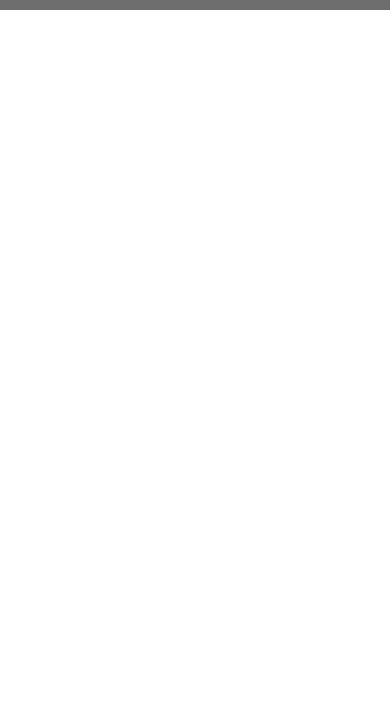
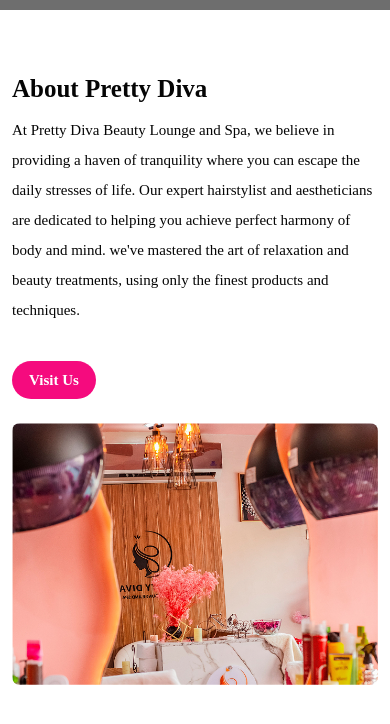
Before and after one commit to Namibra-Devs/lounge-spa-website, a plain HTML site: page index.html in a window 390 px wide. Shown: the part 1711-2435 px from the top of the page. Before the commit the page ends 1721 px from the top, so only its background shows below. Drawn offline with nearby package versions, Linux system fonts and the light colour scheme; grey boxes are pictures that could not be loaded.

```diff
--- a/assets/css/styles.css
+++ b/assets/css/styles.css
@@ -8,13 +8,12 @@
 }
 
 body {
-    font-family: 'Noto Serif JP', serif;
-
+  font-family: "Noto Serif JP", serif;
 }
 
 /* Header Section------ */
 .header-section {
-    background: url('/assets/images/spa-home.jpg') no-repeat center center/cover;
+  background: url("/assets/images/spa-home.jpg") no-repeat center center/cover;
   height: 100vh;
   display: flex;
   align-items: center;
@@ -68,9 +67,8 @@
   font-size: 1.2rem;
   line-height: 24px;
   font-weight: 400;
-background-color: #FFFFFF;
+  background-color: #ffffff;
   transition: 0.3s ease;
-
 }
 
 .book-now:hover {
@@ -90,7 +88,6 @@
 
   .book-now {
     font-size: 1rem;
-
   }
 }
 
@@ -129,7 +126,6 @@
   display: flex;
   align-items: center;
   justify-content: center;
-
 }
 
 .image-container {
@@ -182,7 +178,6 @@
   .image-wrapper {
     flex-direction: column;
     align-items: center;
-
   }
 
   .image-container {
@@ -214,7 +209,8 @@
 
 /* Background Section */
 .bg-section {
-    background: url('/assets/images/background1.jpg') no-repeat center center/cover;
+  background: url("/assets/images/background1.jpg") no-repeat center
+    center/cover;
   height: 70vh;
   display: flex;
   align-items: center;
@@ -222,16 +218,14 @@
   text-align: center;
   color: #ffffff;
   position: relative;
-
 }
 
-.bg-sect{
+.bg-sect {
   z-index: 1;
   width: 50%;
 }
 /* Text Styling */
 .bg-section h2 {
-
   height: 160;
   text-align: center;
   font-weight: 900;
@@ -239,22 +233,108 @@
   line-height: 67.2px;
   letter-spacing: 0%;
   text-align: center;
-color: #FFFFFF;
-
+  color: #ffffff;
 }
 
 /* Mobile View */
-@media (max-width: 768px) {
+@media (max-width: 968px) {
   .bg-section {
-        height: 50vh; /* Reduce height on mobile */
-
+    height: 50vh;
   }
-.bg-sect{
+  .bg-sect {
     width: 90%;
-
   }
   .bg-section h2 {
-        font-size: 1.4rem; /* Reduce font size */
+    font-size: 1.4rem;
     line-height: normal;
   }
 }
+/* About Section--- */
+.visit-section {
+  padding: 60px 0;
+}
+.visit-section h2 {
+  width: 636.5;
+  height: 44.49775314331055;
+  font-weight: 600;
+  font-size: 40px;
+  line-height: 37px;
+  letter-spacing: 0%;
+
+  color: #050505;
+}
+.visit-section p {
+  width: 617.796875;
+  height: 473.71484375;
+  font-family: Noto Serif JP;
+  font-weight: 300;
+  font-size: 24px;
+  line-height: 34px;
+  letter-spacing: 0%;
+  color: #050505;
+}
+.visit-img {
+  width: 100%;
+  border-radius: 8px;
+}
+
+.visit-link {
+  display: inline-block;
+  margin-top: 20px;
+  width: 186;
+  height: 70;
+  gap: 10px;
+  border-radius: 45px;
+  padding-top: 20px;
+  padding-right: 36px;
+  padding-bottom: 20px;
+  padding-left: 36px;
+  background-color: #f50b7e;
+  color: #ffffff;
+  font-family: Noto Serif JP;
+  font-weight: 700;
+  font-size: 25px;
+  line-height: 30px;
+  letter-spacing: 9%;
+
+  text-decoration: none;
+  transition: 0.3s ease;
+}
+
+.visit-link:hover {
+  background-color: #ffffff;
+  border: 1px solid #f50b7e;
+  color: #050505;
+}
+
+/* Mobile View */
+@media (max-width: 968px) {
+  .visit-section h2 {
+    font-weight: 600;
+    font-size: 25px;
+    line-height: 37px;
+    letter-spacing: 0%;
+  }
+  .visit-section p {
+    font-weight: 300;
+    font-size: 15px;
+    line-height: 30px;
+    letter-spacing: 0%;
+  }
+  .visit-link{
+    width: 104;
+height: 38;
+gap: 10px;
+border-radius: 24px;
+padding-top: 10px;
+padding-right: 17px;
+padding-bottom: 10px;
+padding-left: 17px;
+font-family: Noto Serif JP;
+font-weight: 600;
+font-size: 15px;
+line-height: 18px;
+letter-spacing: 0%;
+
+  }
+}
--- a/index.html
+++ b/index.html
@@ -49,32 +49,72 @@
         <div class="col-lg-4 text-center text-lg-start">
           <h4>Top Picks</h4>
           <h2>Featured Collection</h2>
-          <p>You can choose other collections from our beauty lounge and spa.</p>
+          <p>
+            You can choose other collections from our beauty lounge and spa.
+          </p>
         </div>
 
         <!-- Right: Images with different heights -->
-      <div class="col-lg-8 d-flex justify-content-center justify-content-lg-end position-relative image-wrapper">
+        <div
+          class="col-lg-8 d-flex justify-content-center justify-content-lg-end position-relative image-wrapper"
+        >
           <div class="image-container">
-              <img src="/assets/images/image1.png" class="img-fluid img-1" alt="Image 1">
-              <img src="/assets/images/image2.png" class="img-fluid img-2" alt="Image 2">
-              <img src="/assets/images/image3.png" class="img-fluid img-3" alt="Image 3">
+            <img
+              src="/assets/images/image1.png"
+              class="img-fluid img-1"
+              alt="Image 1"
+            />
+            <img
+              src="/assets/images/image2.png"
+              class="img-fluid img-2"
+              alt="Image 2"
+            />
+            <img
+              src="/assets/images/image3.png"
+              class="img-fluid img-3"
+              alt="Image 3"
+            />
           </div>
         </div>
       </div>
     </section>
 
     <!-- Section with Background Image -->
-<section class="bg-section d-flex align-items-center justify-content-center text-center py-4">
+    <section
+      class="bg-section d-flex align-items-center justify-content-center text-center py-4"
+    >
       <div class="header-overlay"></div>
       <div class="container text-white bg-sect">
         <h2>We Provide The Best Beauty Spa Session</h2>
-
       </div>
     </section>
 
-
-
-
+    <!-- About Section---- -->
+    <section class="visit-section">
+      <div class="container">
+        <div class="row align-items-center">
+          <div class="col-lg-6 mb-4">
+            <h2>About Pretty Diva</h2>
+            <p>
+              At Pretty Diva Beauty Lounge and Spa, we believe in providing a
+              haven of tranquility where you can escape the daily stresses of
+              life. Our expert hairstylist and aestheticians are dedicated to
+              helping you achieve perfect harmony of body and mind. we've
+              mastered the art of relaxation and beauty treatments, using only
+              the finest products and techniques.
+            </p>
+            <a href="#" class="visit-link">Visit Us</a>
+          </div>
+          <div class="col-lg-6">
+            <img
+              src="/assets/images/about-img.png"
+              alt="Visit Us"
+              class="visit-img img-fluid"
+            />
+          </div>
+        </div>
+      </div>
+    </section>
 
     <script src="assets/vendor/bootstrap/js/bootstrap.min.js"></script>
     <script src="assets/js/script.js"></script>
```
Also changed, not shown: assets/images/about-img.png (added). Lines whose indentation alone changed are shown as unchanged.
